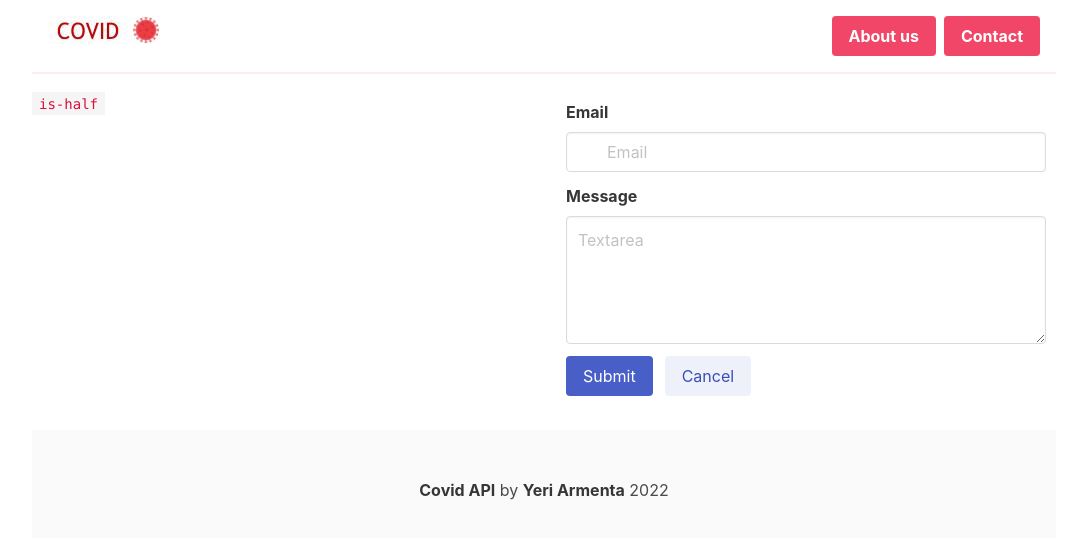
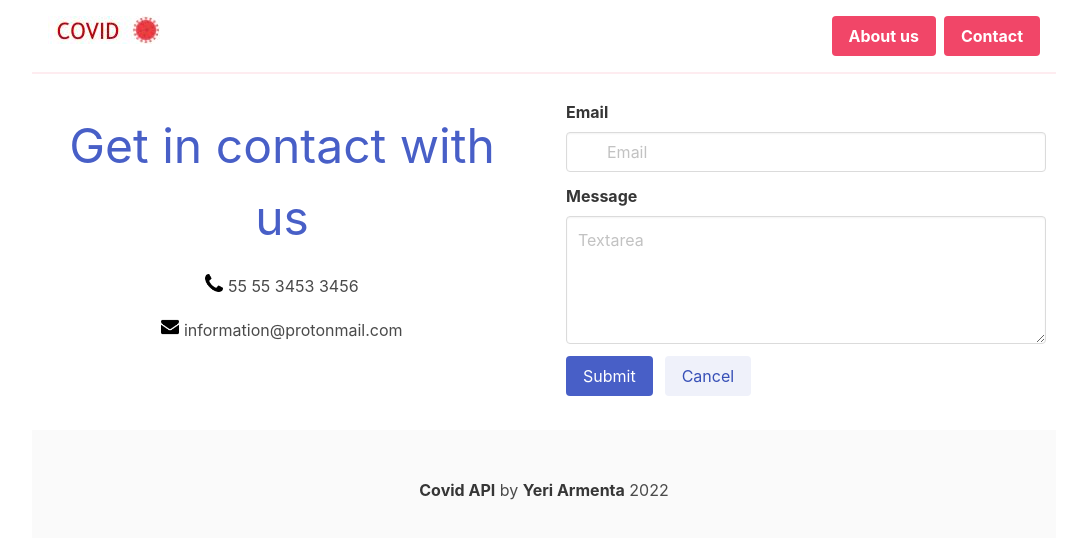
Before and after one commit to yearro/covid-api-project, a React (Create React App) app: page /contact in a window 1280 px wide. Shown: the top 538 px of the page, without its empty margins (96-1183 px from the left). Built offline with nearby package versions, Linux system fonts and the light colour scheme.

Commit message:
Add contact information styled

```diff
--- a/src/components/contactForm/contactForm.js
+++ b/src/components/contactForm/contactForm.js
@@ -20,6 +20,7 @@ const ContactForm = () => {
   }
   const handlerShowForm = () => {
     setShowForm(!showForm)
+    handlerCancel()
   }
   return(
     <> {
--- /dev/null
+++ b/src/components/contactInformation.js
@@ -0,0 +1,35 @@
+import React from "react";
+import styled from 'styled-components';
+
+import imgPhone from '../assets/telephone.png'
+import imgMail from '../assets/envelope.png'
+
+const Container = styled.div`
+  text-align: center;
+  padding: 10px;
+`
+const Information = styled.p`
+  padding: 10px;
+`
+const Title = styled.p`
+ padding: 10px;
+ font-size: 3rem;
+ color: #485fc7;
+`
+
+
+const contactInformation = () => (
+  <Container>
+    <Title>
+      Get in contact with us
+    </Title>
+    <Information>
+      <img src={imgPhone} alt="telephone" width="18" height="18"/> 55 55 3453 3456
+    </Information>
+    <Information>
+      <img src={imgMail} alt="telephone" width="18" height="18"/> information@protonmail.com
+    </Information>
+  </Container>
+)
+
+export default contactInformation;
--- a/src/pages/Contact.js
+++ b/src/pages/Contact.js
@@ -1,11 +1,11 @@
 import React from 'react';
 import ContactForm from '../components/contactForm/contactForm';
+import ContactInfo from '../components/contactInformation'
+
 const Contact = () => (
   <div className='columns'>
     <div className='column is-half'>
-      <p className='bd-notification is-primary'>
-        <code className='html'>is-half</code>
-      </p>
+      <ContactInfo />
     </div>
     <div className='column is-half'>
       <ContactForm />
```
Also changed, not shown: src/assets/envelope.png (added), src/assets/telephone.png (added).
